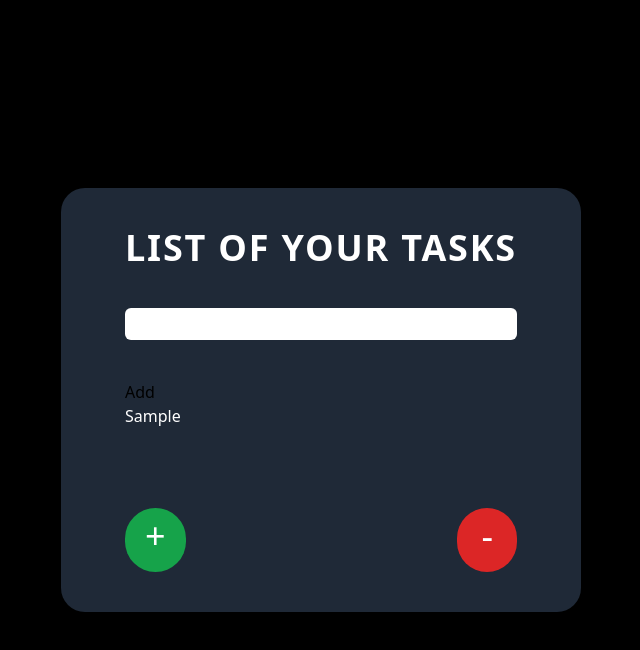
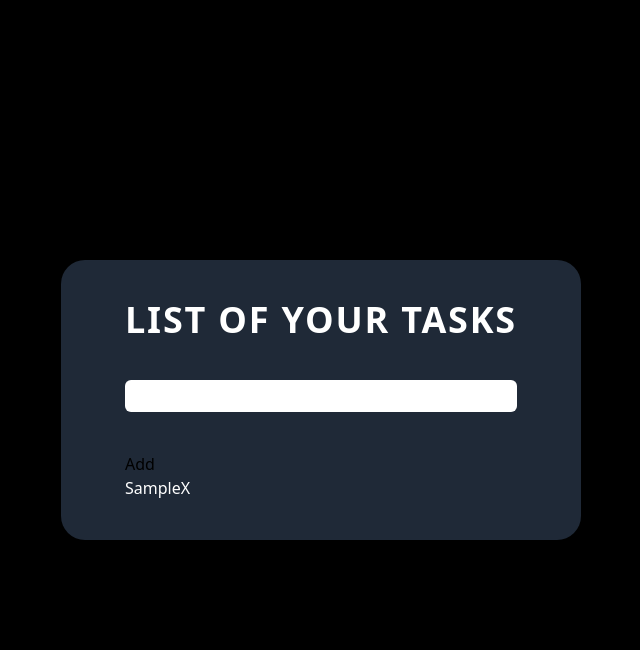
Before and after one commit to Fr3nk21/to-do-list, a React (Create React App) app: page / in a window 1280 px wide. Both pictures are taken after typing "Sample" into the empty fields and a click on the button "Add". Shown: the top 650 px of the page, without its empty margins (319-959 px from the left). Built offline with nearby package versions, Linux system fonts and the light colour scheme.

Commit message:
basic functionality

```diff
--- a/src/App.js
+++ b/src/App.js
@@ -12,8 +12,15 @@ function App() {
 export function TasksContainer() {
   const [tasks, setTasks] = useState([]);
 
+  // The addTask function adds a new task to the list of tasks by creating an object that includes a unique ID and the task text, and then updates the state with this new list of tasks
   const addTask = (newTask) => {
-    setTasks([...tasks, newTask]);
+    const taskWithId = { id: Date.now(), text: newTask };
+    setTasks([...tasks, taskWithId]);
+  };
+
+  // The removeTask function removes a task from the list by filtering out the task whose id matches the taskId provided as an argument. After filtering, it updates the state with the new list of tasks that no longer includes the task that was removed
+  const removeTask = (taskId) => {
+    setTasks(tasks.filter((task) => task.id !== taskId));
   };
 
   return (
@@ -22,25 +29,27 @@ export function TasksContainer() {
         List of your tasks
       </h1>
       <NewTask onAddTask={addTask} />
-      <TasksList tasks={tasks} />
-      <ButtonsBanner />
+      <TasksList tasks={tasks} onRemoveTask={removeTask} />
     </div>
   );
 }
 
 export function NewTask({ onAddTask }) {
-  const [inputTask, setInputTask] = useState("");
+  const [inputTask, setInputTask] = useState(""); // This state is responsible to create a string from the "inputTask"
 
+  // This arrow function it's responsible to set the setInputTask to the e.target.value, that it's the value of the user input
   const handleInputChange = (e) => {
     setInputTask(e.target.value);
   };
+
+  // This arrow function it's responsible to save the task created by the user and clear the input field
   const handleSubmit = (e) => {
     e.preventDefault();
     if (inputTask.trim()) {
       onAddTask(inputTask);
       setInputTask("");
     }
-    console.log("New task:", inputTask);
+    console.log("New task:", inputTask); // console.log used as a debugging tool
   };
 
   return (
@@ -58,41 +67,19 @@ export function NewTask({ onAddTask }) {
   );
 }
 
-export function TasksList({ tasks }) {
+export function TasksList({ tasks, onRemoveTask }) {
   return (
     <div className=" text-white">
       <ul>
-        {tasks.map((task, index) => (
-          <li key={index}>{task}</li>
+        {tasks.map((task) => (
+          <li key={task.id}>
+            {task.text}
+            <button onClick={() => onRemoveTask(task.id)}>X</button>
+          </li>
         ))}
       </ul>
     </div>
   );
 }
 
-export function ButtonsBanner() {
-  return (
-    <div className="flex-row flex justify-between mt-20">
-      <ButtonPlus />
-      <ButtonMinus />
-    </div>
-  );
-}
-
-export function ButtonPlus() {
-  return (
-    <div className="bg-green-600 text-center px-5 pt-2 pb-3 rounded-full">
-      <span className="text-white text-4xl">+</span>
-    </div>
-  );
-}
-
-export function ButtonMinus() {
-  return (
-    <div className="bg-red-600 text-center px-6 pt-2 pb-4 rounded-full">
-      <span className="text-white text-4xl">-</span>
-    </div>
-  );
-}
-
 export default App;
```
